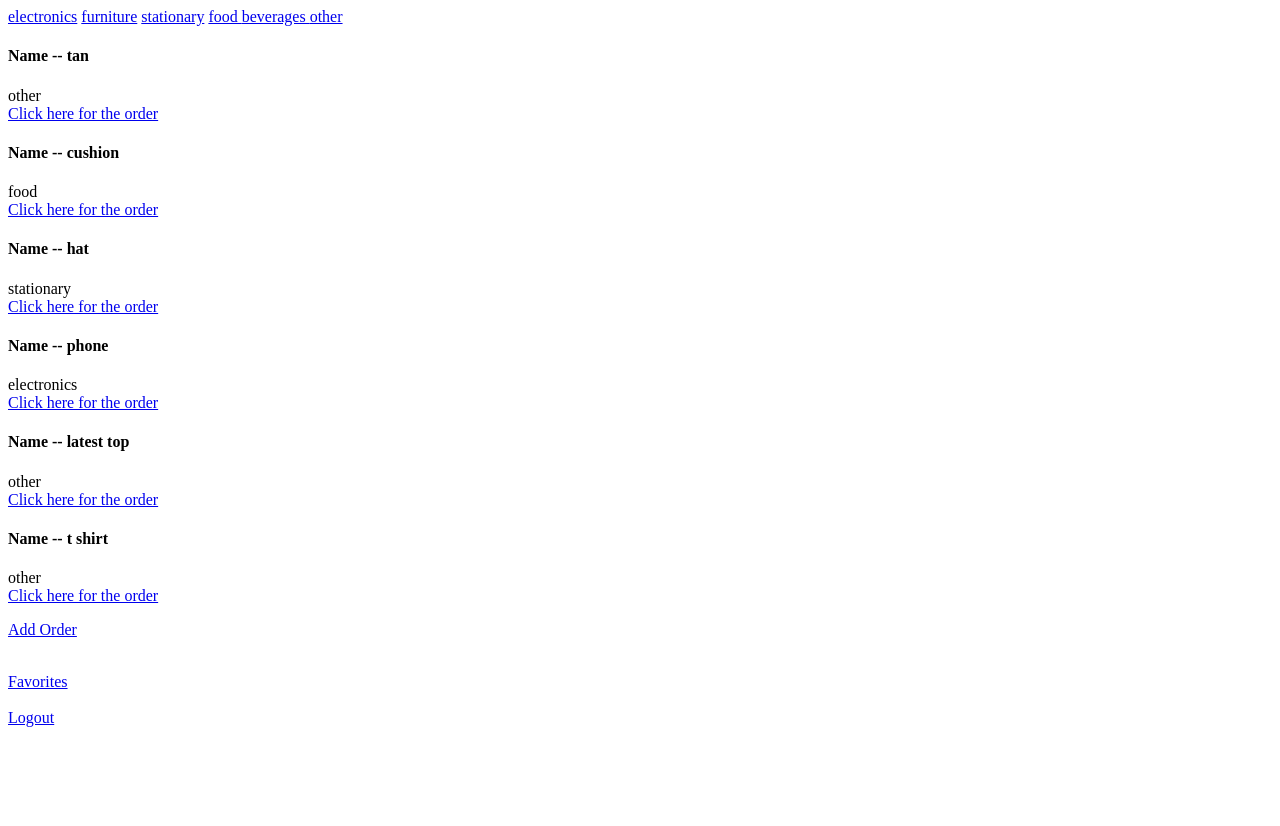
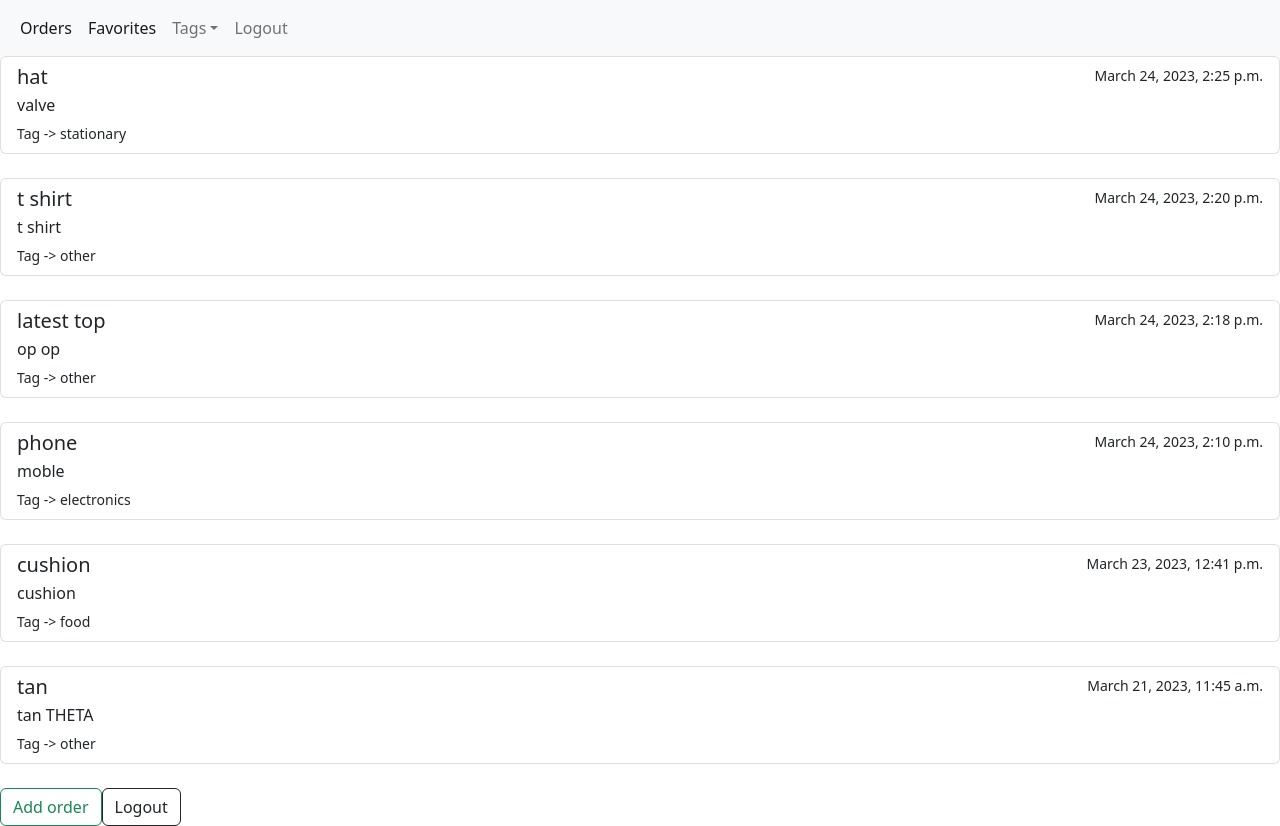
Before and after one commit to JManan/cms, a Django app: page / in a window 1280 px wide. Before the commit the page ends 727 px from the top, so only its background shows below. Run offline with Django 4.2, Linux system fonts and the light colour scheme; a user stored in the database is signed in; data comes from the database, SQL or seed files in the repository; both versions use the stored data as it was after the commit.

Commit message:
frontend done

```diff
--- a/cms/settings.py
+++ b/cms/settings.py
@@ -13,7 +13,8 @@ ALLOWED_HOSTS = []
 
 INSTALLED_APPS = [
     "order",
-    # "taggit",
+    'crispy_forms',
+    'crispy_bootstrap5',
     "django.contrib.admin",
     "django.contrib.auth",
     "django.contrib.contenttypes",
@@ -97,6 +98,9 @@ USE_TZ = True
 
 CORS_ORIGIN_ALLOW_ALL = True
 
+CRISPY_ALLOWED_TEMPLATE_PACKS = "bootstrap5"
+CRISPY_TEMPLATE_PACK = "bootstrap5"
+
 STATIC_URL = "static/"
 
 LOGIN_URL = 'login'
--- a/order/models.py
+++ b/order/models.py
@@ -26,6 +26,8 @@ class Orders(models.Model):
         default = 'other'
     )
 
+    class Meta:
+        ordering = ['-date_updated']
 
     def __str__(self):
         return f'{self.name}'
--- /dev/null
+++ b/order/templates/order/base.html
@@ -0,0 +1,41 @@
+<!doctype html>
+<html lang="en">
+  <head>
+    <meta charset="utf-8">
+    <meta name="viewport" content="width=device-width, initial-scale=1">
+    <title>CMS</title>
+    <link href="https://cdn.jsdelivr.net/npm/bootstrap@5.2.0-beta1/dist/css/bootstrap.min.css" rel="stylesheet" integrity="sha384-0evHe/X+R7YkIZDRvuzKMRqM+OrBnVFBL6DOitfPri4tjfHxaWutUpFmBp4vmVor" crossorigin="anonymous">
+  </head>
+  <body>
+    <nav class="navbar navbar-expand-lg bg-light">
+        <div class="container-fluid">
+          <div class="collapse navbar-collapse" id="navbarNav">
+            <ul class="navbar-nav">
+              <li class="nav-item">
+                <a class="nav-link active" aria-current="page" href="{% url 'orders' %}">Orders</a>
+              </li>
+              <li class="nav-item">
+                <a class="nav-link active" aria-current="page" href="{% url 'favorites' %}">Favorites</a>
+              </li>
+              <li class="nav-item dropdown">
+              <a class="nav-link dropdown-toggle" data-bs-toggle="dropdown" href="#" role="button" aria-expanded="false">Tags</a>
+              <ul class="dropdown-menu">
+                <li><a class="dropdown-item" href="{% url 'tags' 'electronics'%}">Electronics</a></li>
+                <li><a class="dropdown-item" href="{% url 'tags' 'furniture'%}">Furniture</a></li>
+                <li><a class="dropdown-item" href="{% url 'tags' 'stationary'%}">Stationary</a></li>
+                <li><a class="dropdown-item" href="{% url 'tags' 'food'%}">Food</a></li>
+                <li><a class="dropdown-item" href="{% url 'tags' 'beverages'%}">Beverages</a></li>
+                <li><a class="dropdown-item" href="{% url 'tags' 'other'%}">Other</a></li>
+              </ul>
+            </li>
+              <li class="nav-item">
+                <a class="nav-link" href="{% url 'logout' %}">Logout</a>
+              </li>
+            </ul>
+          </div>
+        </div>
+      </nav>
+    <script src="https://cdn.jsdelivr.net/npm/bootstrap@5.2.0-beta1/dist/js/bootstrap.bundle.min.js" integrity="sha384-pprn3073KE6tl6bjs2QrFaJGz5/SUsLqktiwsUTF55Jfv3qYSDhgCecCxMW52nD2" crossorigin="anonymous"></script>
+    {% block content %}
+    {% endblock %}
+</html>
--- a/order/templates/order/login.html
+++ b/order/templates/order/login.html
@@ -1,3 +1,4 @@
+{% load crispy_forms_tags %}
 <!DOCTYPE html>
 <html lang="en">
 <head>
@@ -14,7 +15,7 @@
             {% csrf_token %}
             <fieldset class='form-group'>
                 <legend class='border-bottom mb-4'>Sign In</legend>
-            {{form.as_p}}
+            {{form|crispy}}
             </fieldset>
         <div class="form-group">
             <button class='btn btn-outline-info' type='submit'>Sign In</button>
--- a/order/templates/order/orders_list.html
+++ b/order/templates/order/orders_list.html
@@ -1,45 +1,20 @@
-<!DOCTYPE html>
-<html lang="en">
-<head>
-    <meta charset="UTF-8">
-    <meta http-equiv="X-UA-Compatible" content="IE=edge">
-    <meta name="viewport" content="width=device-width, initial-scale=1.0">
-    <title>Orders_List</title>
-</head>
-<body>
-<!-- hardcoded tags -->
-<a href="{% url 'tags' 'electronics'%}"> electronics</a>
-<a href="{% url 'tags' 'furniture' %}"> furniture</a>
-<a href="{% url 'tags' 'stationary' %}"> stationary</a>
-<a href="{% url 'tags' 'food' %}"> food </a>
-<a href="{% url 'tags' 'beverages' %}"> beverages </a>
-<a href="{% url 'tags' 'other' %}"> other</a>
+{% extends './base.html' %}
+{% block content %}
+    {% for order in Orders %}
+    <div class="list-group">
+        <a href="{% url "detail" order.id %}" class="list-group-item list-group-item-action" aria-current="true">
+          <div class="d-flex w-100 justify-content-between">
+            <h5 class="mb-1">{{ order.name }}</h5>
+            <small>{{ order.date_updated }}</small>
+          </div>
+          <p class="mb-1">{{ order.description }}</p>
+          <small> Tag -> {{ order.tags }}</small>
+        </a>
+      </div>
+    <br>
+    </div>
+    {% endfor %}
+<button onclick="location.href='{% url "add-order" %}'"  class="btn btn-outline-success"  role="button" type='submit' aria-pressed="true">Add order</a>
+<button onclick="location.href='{% url "logout" %}'"  class="btn btn-outline-dark"  role="button" type='submit' aria-pressed="true">Logout</a>
 
-    {% for order in Orders %}
-    <p>
-        <h4>Name -- {{ order.name }}</h4>
-        {{ order.tags }}
-        <br>
-        <a href = '{% url "detail" order.id %}'>Click here for the order</a>
-        {% endfor %}
-    </p>
-</body>
-
-<a href="{% url 'add-order' %}">Add Order</a>
-<br>
-<br>
-
-<p>
-
-</p>
-
-<a href="{% url 'favorites' %}">Favorites</a>
-<br>
-<br>
-<a href="{% url 'logout' %}" type="button">Logout</a>
-
-<p>
-    {{ param }}
-</p>
-
-</html>
+{% endblock content %}
--- a/order/templates/order/register.html
+++ b/order/templates/order/register.html
@@ -9,12 +9,13 @@
 <body>
     <h1> Welcome to register Page </h1>
    {% block content %}
+   {% load crispy_forms_tags %}
     <div class="content-section">
         <form method="POST">
             {% csrf_token %}
             <fieldset class='form-group'>
                 <legend class='border-bottom mb-4'>Join Today</legend>
-            {{form.as_p}}
+            {{form|crispy}}
             </fieldset>
         <div class="form-group">
             <button class='btn btn-outline-info' type='submit'>Sign Up</button>
--- a/order/urls.py
+++ b/order/urls.py
@@ -7,7 +7,7 @@ urlpatterns = [
     path("order/<int:pk>/", views.DetailView.as_view(), name="detail"),
     path('add-order/', views.CreateView.as_view(), name='add-order'),
     path('delete-order/<int:pk>/', views.DeleteView.as_view(), name='delete-order'),
-    path('edit/<int:pk>/', views.UpdateView.as_view(), name='edit-post'),
+    path('edit/<int:pk>/', views.UpdateView.as_view(), name='edit-order'),
     path('login/', auth_views.LoginView.as_view(template_name='order/login.html'), name='login'),
     path('logout/', auth_views.LogoutView.as_view(template_name='order/logout.html'), name='logout'),
     path('register/', views.register, name='register'),
--- a/order/views.py
+++ b/order/views.py
@@ -4,7 +4,6 @@ from django.views import generic
 from django.contrib.auth.mixins import LoginRequiredMixin
 from django.utils import timezone
 from .forms import UserRegisterForm
-from .models import Tags
 from django.contrib.auth.decorators import login_required
 
 
@@ -77,7 +76,7 @@ def favorites(request):
 
 
 # login system
-@login_required()
+
 def register(request):
     if request.method == 'POST':
         form = UserRegisterForm(request.POST)
```
Also changed, not shown: order/templates/order/add.html (+6 -16 lines), order/templates/order/delete.html (+4 -11 lines), order/templates/order/detail.html (+23 -29 lines), order/templates/order/edit.html (+6 -16 lines), order/templates/order/favorites_order.html (+14 -19 lines), order/templates/order/tags.html (+16 -18 lines), db.sqlite3, order/migrations/0007_alter_orders_options.py (added).
